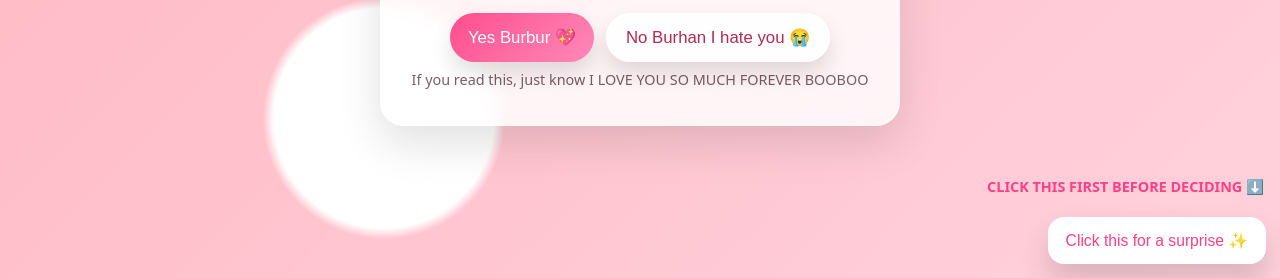
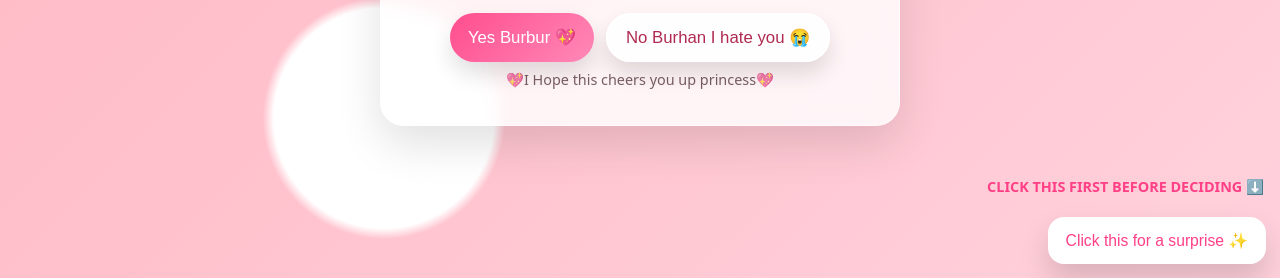
Before and after one commit to Bshibli/valentine, a plain HTML site: page index.html in a window 1280 px wide. Shown: the part 522-800 px from the top of the page. Drawn offline with Linux system fonts and the light colour scheme.

Commit message:
Add files via upload

```diff
--- a/index.html
+++ b/index.html
@@ -316,7 +316,7 @@
 
     <div class="result" id="resultBox"></div>
 
-    <p class="smallNote">If you read this, just know I LOVE YOU SO MUCH FOREVER BOOBOO</p>
+    <p class="smallNote">💖I Hope this cheers you up princess💖</p>
   </main>
 
   <button class="surpriseBtn" id="surpriseBtn">Click this for a surprise ✨</button>
```
